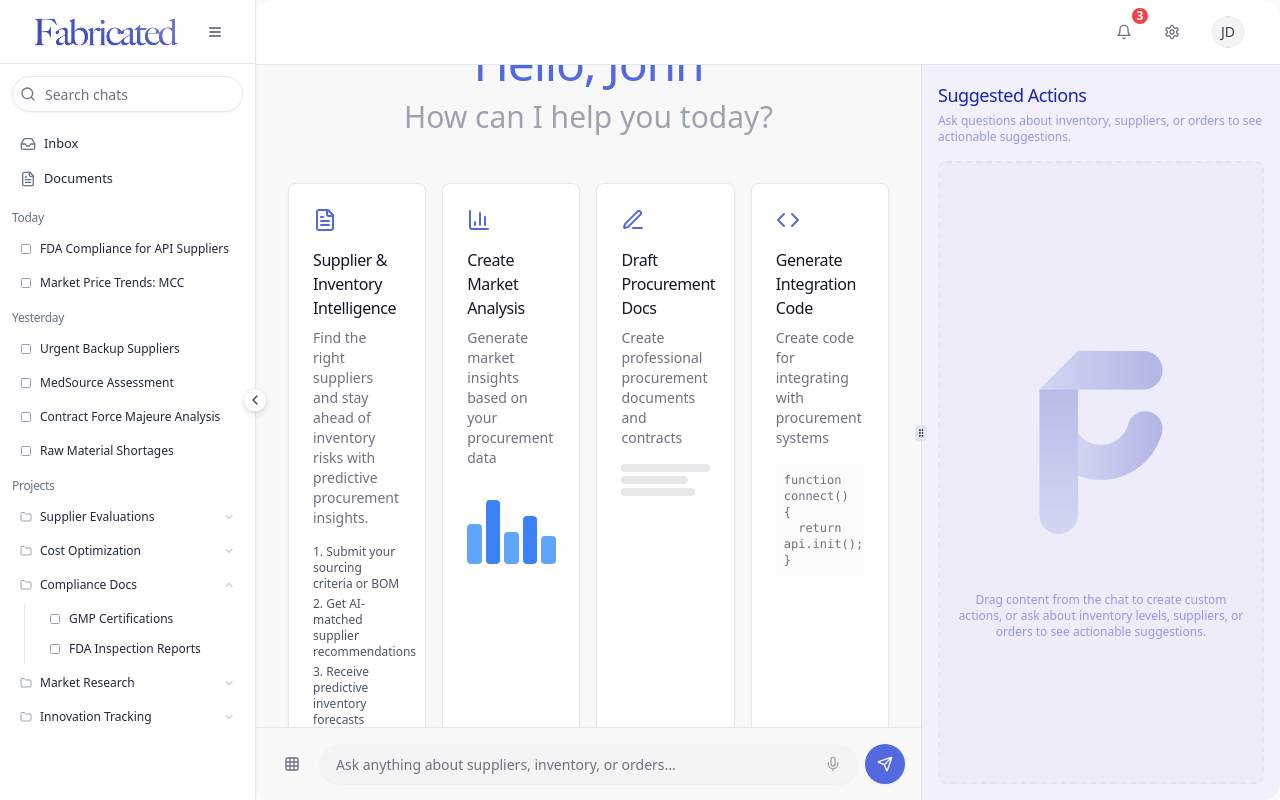
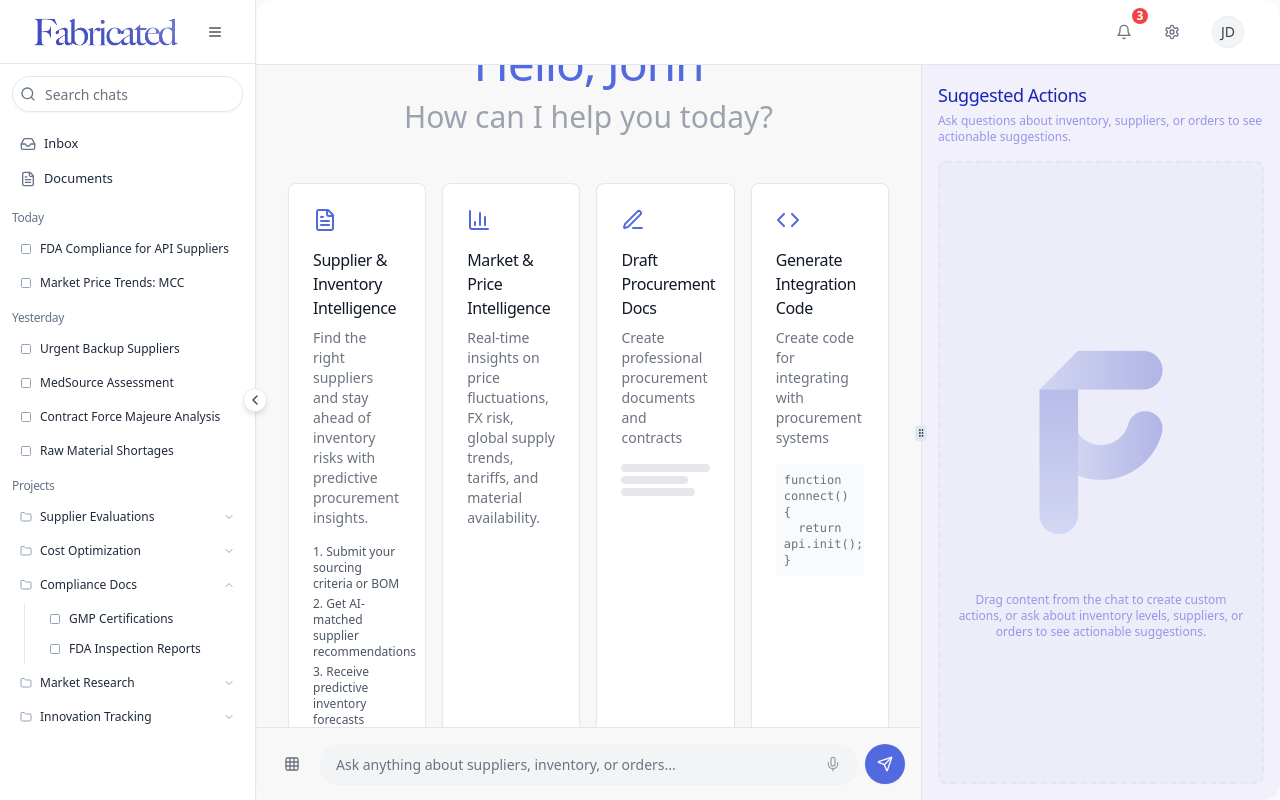
Before and after one commit to akifdanisik/fabricated-vision, a React (Vite) app: page /chat in a window 1280 px wide. Built offline with nearby package versions, Linux system fonts and the light colour scheme.

Commit message:
Refactor: Update market analysis module
Update the market analysis module to reflect the new "Market & Price Intelligence" functionality.

```diff
--- a/src/components/chat/WelcomeScreen.tsx
+++ b/src/components/chat/WelcomeScreen.tsx
@@ -101,8 +101,8 @@ const WelcomeScreen: React.FC<WelcomeScreenProps> = ({
           onClick={() => onSelectQuickStart("Help me find qualified suppliers and optimize inventory levels")}
         />
         <WelcomeModule
-          title="Create Market Analysis"
-          description="Generate market insights based on your procurement data"
+          title="Market & Price Intelligence"
+          description="Real-time insights on price fluctuations, FX risk, global supply trends, tariffs, and material availability."
           icon={<BarChart3 size={24} />}
           onClick={() => onSelectQuickStart("Create a market analysis report for pharmaceutical APIs")}
         />
```
